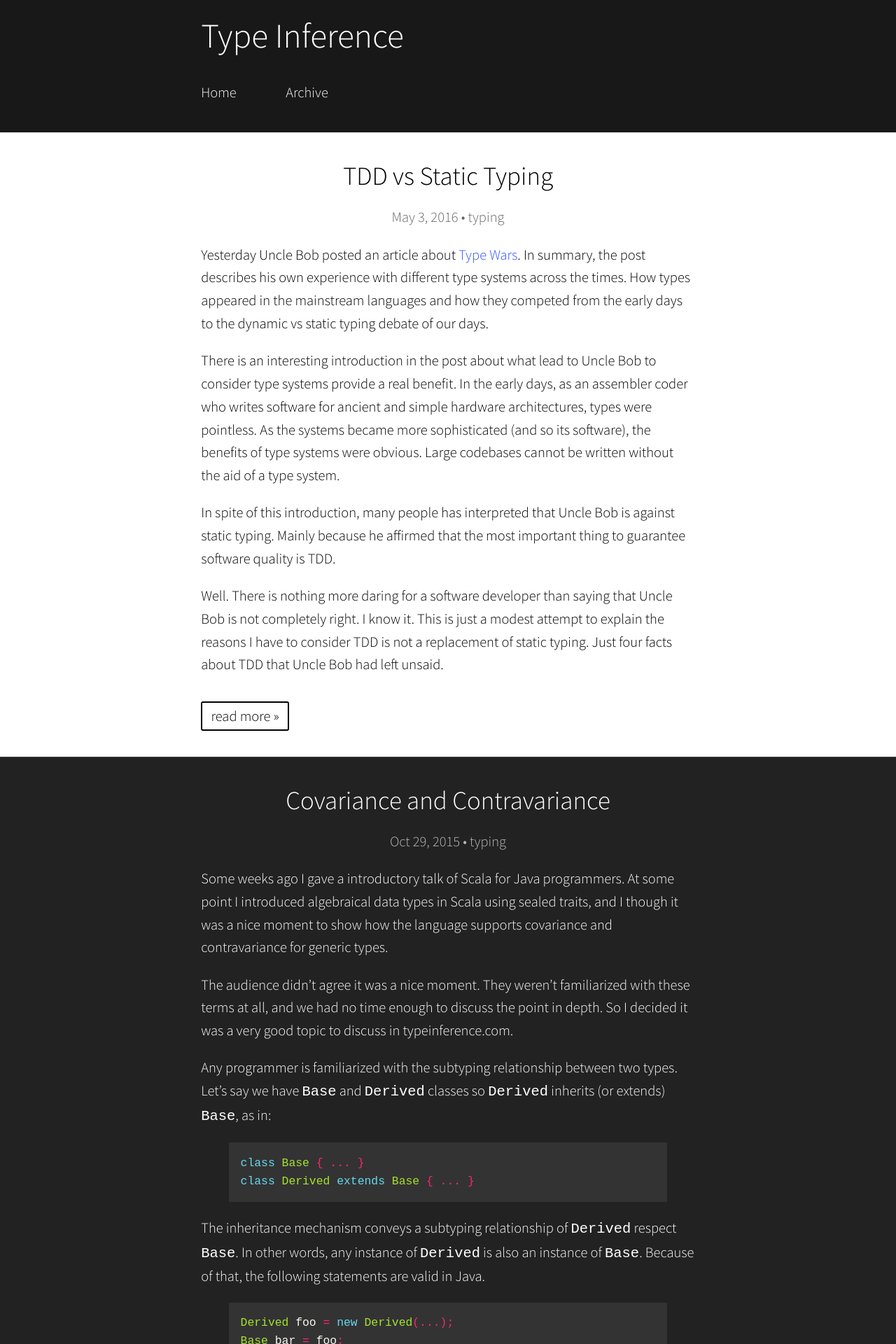
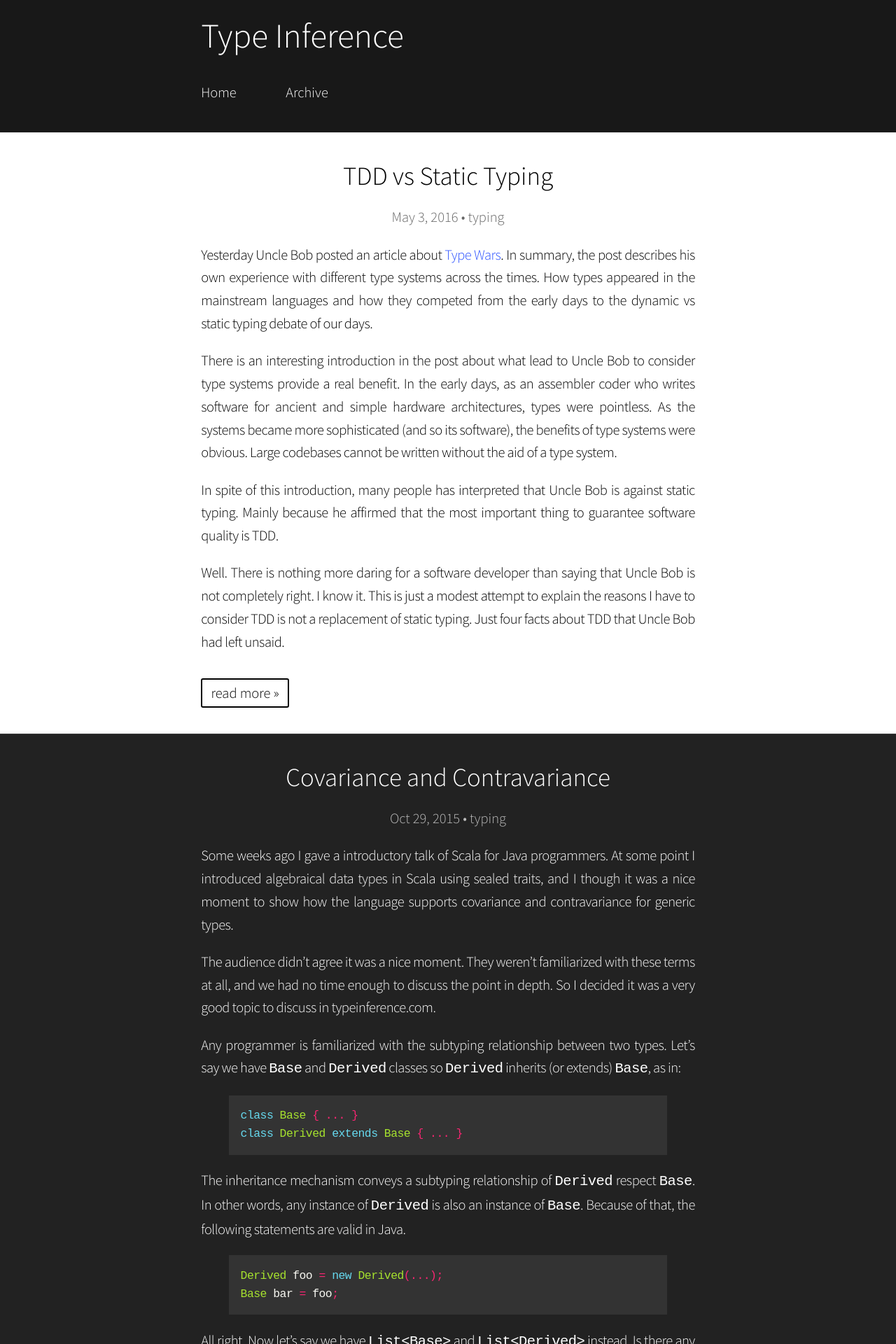
Before and after one commit to apoloval/apoloval.github.com, a Jekyll site: the page built from index.html, in a window 1280 px wide. Shown: the top 1920 px of the page at 70% size. Built offline with Jekyll 4.4.1, drawn with Linux system fonts in a browser that asks for light colours; nearby versions of some CDN libraries; some web fonts are replaced; comment, search, counter and statistics services are not loaded.

Commit message:
Make text alignment justify

```diff
--- a/_sass/basic.sass
+++ b/_sass/basic.sass
@@ -63,6 +63,8 @@ article
         text-align: center
     > div
         margin-bottom: 2em
+        text-align: justify
+        letter-spacing: -0.5px
     footer a
         border: 1px solid
         border-radius: 3px
```
